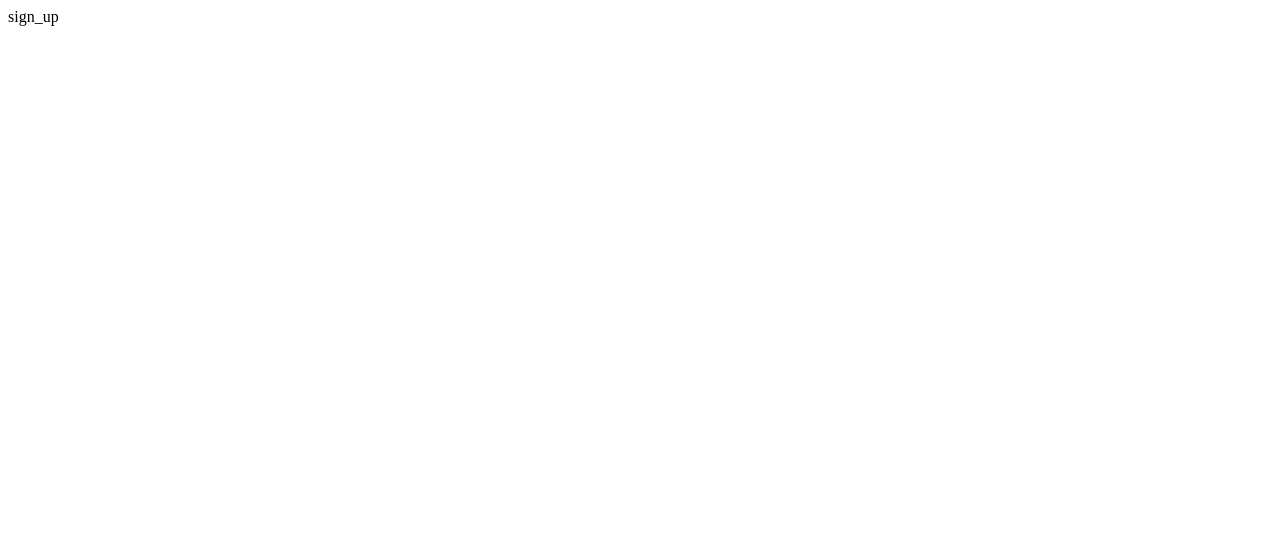
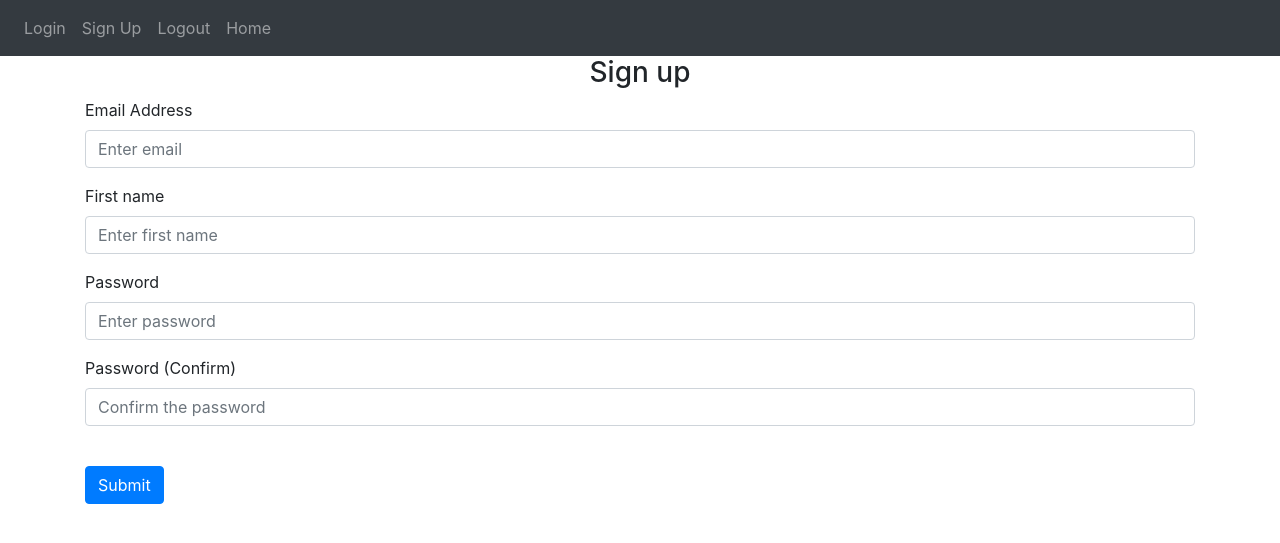
Before and after one commit to Gotphoenix3/Web_project_01, a Flask app: page /sign-up in a window 1280 px wide. Before the commit the part shown is almost empty. Shown: the top 543 px of the page. Run offline with Flask 3, Linux system fonts and the light colour scheme; some libraries are stand-ins or nearby versions.

Commit message:
Added sign_up and login html files

```diff
--- a/website/auth.py
+++ b/website/auth.py
@@ -1,10 +1,10 @@
-from flask import Blueprint
+from flask import Blueprint, render_template
 
 auth = Blueprint('auth', __name__)
 
 @auth.route('/login')
 def login():
-    return "<p>Login</p>"
+    return render_template("login.html")
 
 @auth.route('/logout')
 def logout():
@@ -12,4 +12,4 @@ def logout():
 
 @auth.route('/sign-up')
 def sign_up():
-    return "<p>sign_up</p>"
+    return render_template("sign_up.html")
--- a/website/templates/home.html
+++ b/website/templates/home.html
@@ -1,4 +1,4 @@
-{% extends "base.html" %} {% block title %}Changed{% endblock %}
+{% extends "base.html" %} {% block title %}Flask Web page{% endblock %}
 {% block content %}
 <h1>This is the home page</h1>
 {% endblock %}
--- /dev/null
+++ b/website/templates/sign_up.html
@@ -0,0 +1,44 @@
+{% extends "base.html" %} {% block title %}Log in{% endblock %}
+{% block content %}
+<form method="POST">
+    <h3 align="center">Sign up</h3>
+    <div class="form-group">
+        <label for="email">Email Address</label>
+        <input type="email"
+               class="form-control"
+               id="email"
+               name="email"
+               placeholder="Enter email"
+        />
+    </div>
+    <div class="form-group">
+        <label for="email">First name</label>
+        <input type="text"
+               class="form-control"
+               id="firstName"
+               name="firstname"
+               placeholder="Enter first name"
+        />
+    </div>
+    <div class="form-group">
+        <label for="password1">Password</label>
+        <input type="text"
+               class="form-control"
+               id="password1"
+               name="password1"
+               placeholder="Enter password"
+        />
+    </div>
+    <div class="form-group">
+        <label for="password2">Password (Confirm)</label>
+        <input type="text"
+               class="form-control"
+               id="password2"
+               name="password2"
+               placeholder="Confirm the password"
+        />
+    </div>
+    <br />
+    <button type="submit" class="btn btn-primary">Submit</button>
+</form>
+{% endblock %}
```
Also changed, not shown: website/templates/login.html (added, +25 -0 lines).
